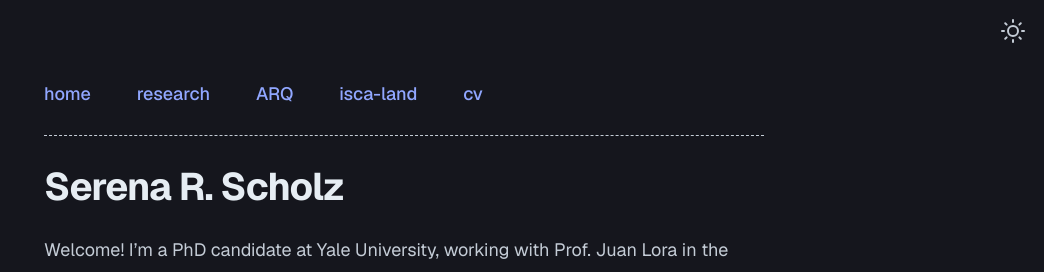
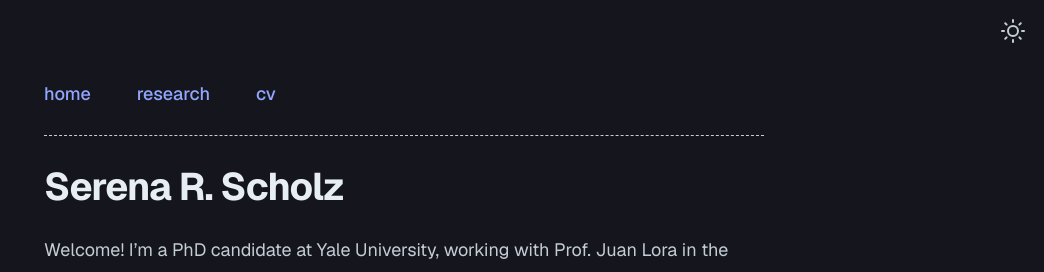
Before and after one commit to serenarscholz/serenarscholz.github.io, a Jekyll site: the page built from index.md, in a window 1280 px wide. Shown: the top 272 px of the page, without its empty margins (236-1280 px from the left). Built offline with Jekyll 4.4.1, drawn with Linux system fonts in a browser that asks for light colours.

Commit message:
Update home.yml

```diff
--- a/_data/home.yml
+++ b/_data/home.yml
@@ -5,17 +5,11 @@ navbar_entries:
   - title: research
     url: research
 
-  - title: ARQ
-    url: arq
-
-  - title: isca-land
-    url: isca-land
-
   - title: cv
     url: cv
 
 
-footer:
+footer_entries:
   - title: Google Scholar
     url: https://scholar.google.com/citations?user=r0wfJ0gAAAAJ
   - title: GitHub
```
